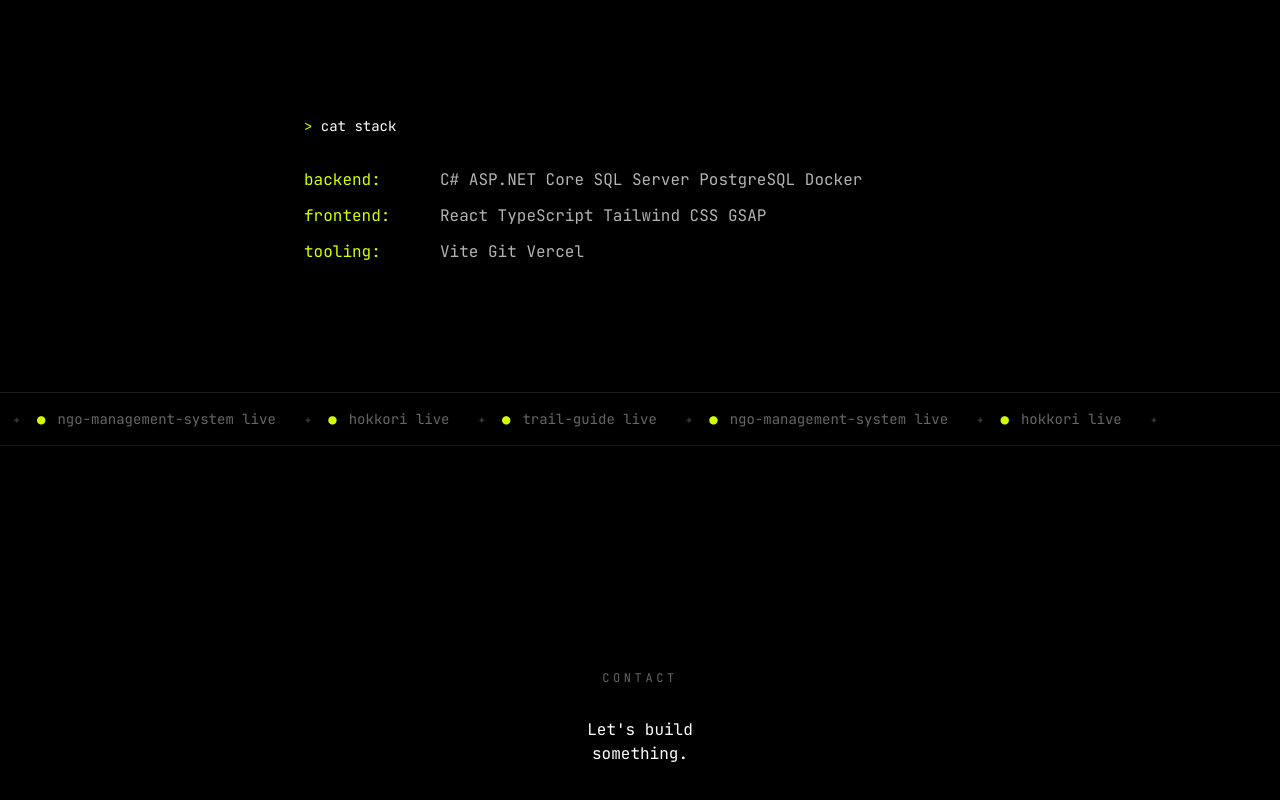
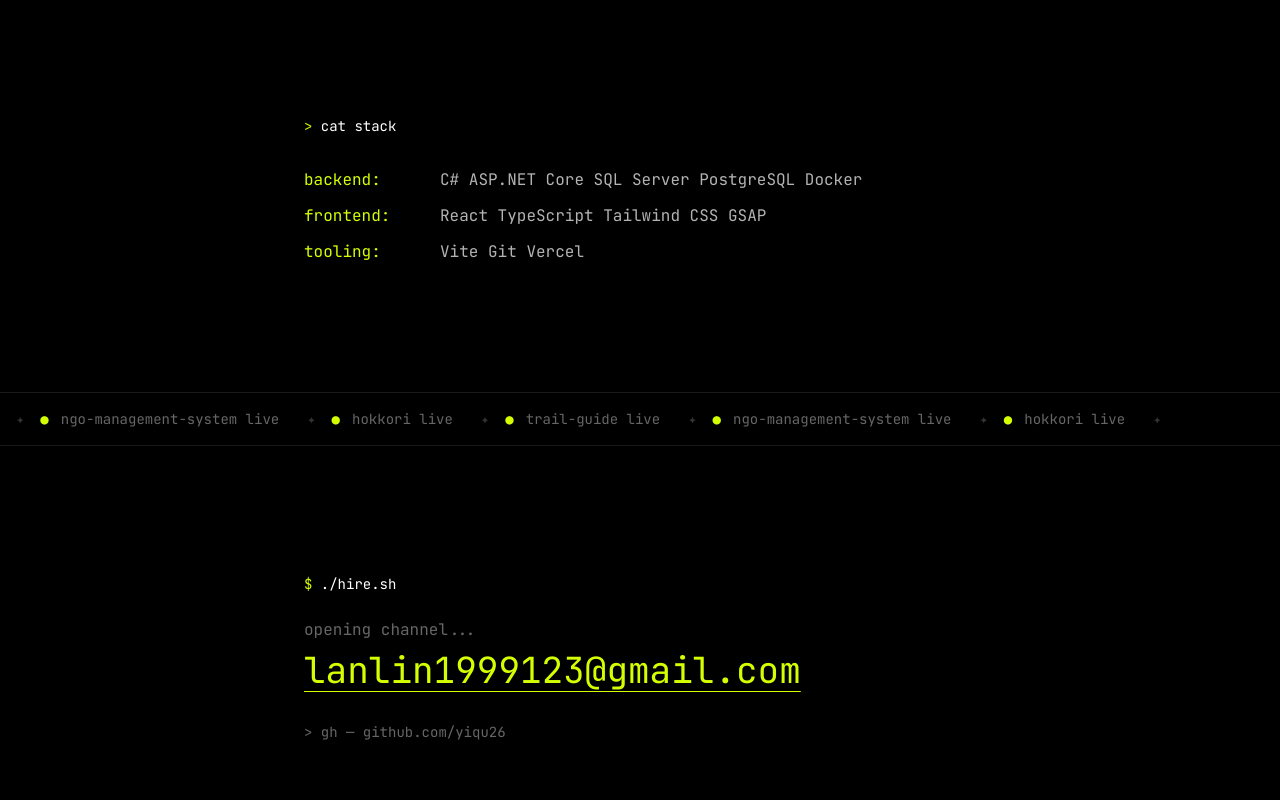
Before and after one commit to yiqu26/portfolio, a React (Vite) app: page / in a window 1280 px wide. Shown: the part 1908-2708 px from the top of the page. Built offline with nearby package versions, Linux system fonts and the light colour scheme.

Commit message:
feat: contact as hire.sh

```diff
--- a/src/components/Contact.tsx
+++ b/src/components/Contact.tsx
@@ -1,5 +1,7 @@
 import { useRef } from 'react'
 import { gsap, useGSAP } from '../lib/gsap'
+import Prompt from './Prompt'
+import Cursor from './Cursor'
 import { CONTACT_EMAIL, GITHUB_URL } from '../data/projects'
 
 export default function Contact() {
@@ -9,13 +11,13 @@
     () => {
       const mm = gsap.matchMedia()
       mm.add('(prefers-reduced-motion: no-preference)', () => {
-        gsap.from('.contact-reveal', {
-          y: 40,
+        gsap.from('.contact-line', {
+          y: 20,
           opacity: 0,
-          duration: 0.9,
-          stagger: 0.15,
-          ease: 'power3.out',
-          scrollTrigger: { trigger: root.current, start: 'top 75%' },
+          stagger: 0.12,
+          duration: 0.6,
+          ease: 'power2.out',
+          scrollTrigger: { trigger: root.current, start: 'top 80%' },
         })
       })
     },
@@ -23,35 +25,28 @@
   )
 
   return (
-    <section
-      ref={root}
-      id="contact"
-      className="mx-auto max-w-5xl px-6 py-32 text-center md:py-56"
-    >
-      <p className="contact-reveal mb-8 text-xs uppercase tracking-[0.3em] text-white/40">
-        Contact
+    <section ref={root} id="contact" className="mx-auto max-w-3xl px-6 py-32 lg:px-12">
+      <p className="contact-line text-sm">
+        <Prompt symbol="$">./hire.sh</Prompt>
+        <Cursor />
       </p>
-      <h2 className="contact-reveal display-giant mb-12">
-        Let&apos;s build
-        <br />
-        something.
-      </h2>
+      <p className="contact-line mt-6 text-dim">opening channel...</p>
       <a
         href={`mailto:${CONTACT_EMAIL}`}
-        className="contact-reveal inline-block text-xl text-accent underline decoration-1 underline-offset-8 transition-opacity hover:opacity-70 sm:text-3xl"
+        className="contact-line mt-2 inline-block text-2xl text-accent underline decoration-1 underline-offset-8 hover:opacity-70 sm:text-4xl"
       >
         {CONTACT_EMAIL}
       </a>
-      <div className="contact-reveal mt-10">
+      <p className="contact-line mt-8 text-sm">
         <a
           href={GITHUB_URL}
           target="_blank"
           rel="noopener noreferrer"
-          className="text-sm text-white/50 transition-colors hover:text-white"
+          className="text-dim transition-colors hover:text-white"
         >
-          GitHub ↗
+          &gt; gh — github.com/yiqu26
         </a>
-      </div>
+      </p>
     </section>
   )
 }
```
